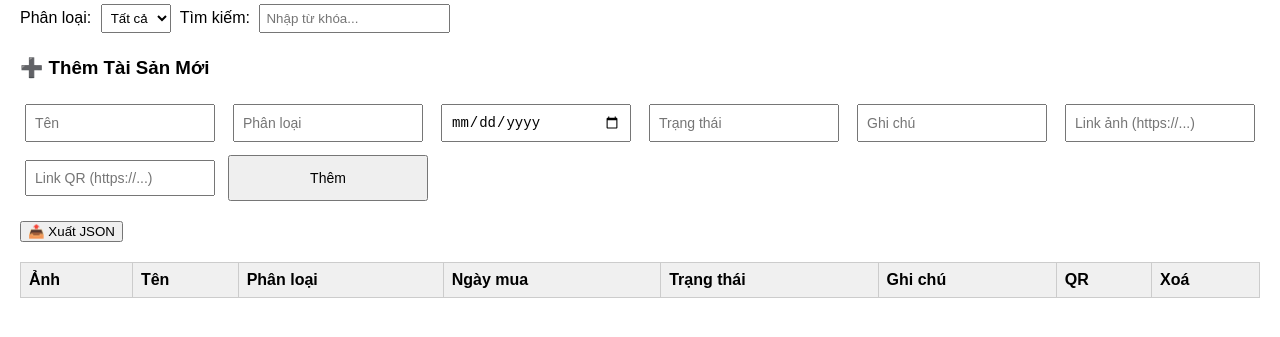
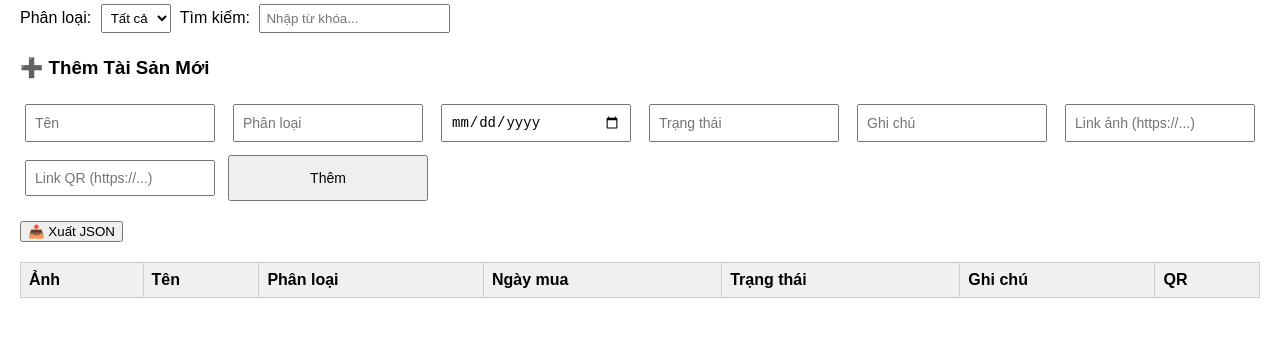
Before and after one commit to Aurora-20-10/Inventory, a plain HTML site: page index.html in a window 1280 px wide. Shown: the part 69-406 px from the top of the page. Drawn offline with Linux system fonts and the light colour scheme.

Commit message:
Update index.html

```diff
--- a/index.html
+++ b/index.html
@@ -48,7 +48,6 @@
         <th>Trạng thái</th>
         <th>Ghi chú</th>
         <th>QR</th>
-        <th>Xoá</th>
       </tr>
     </thead>
     <tbody></tbody>
```
